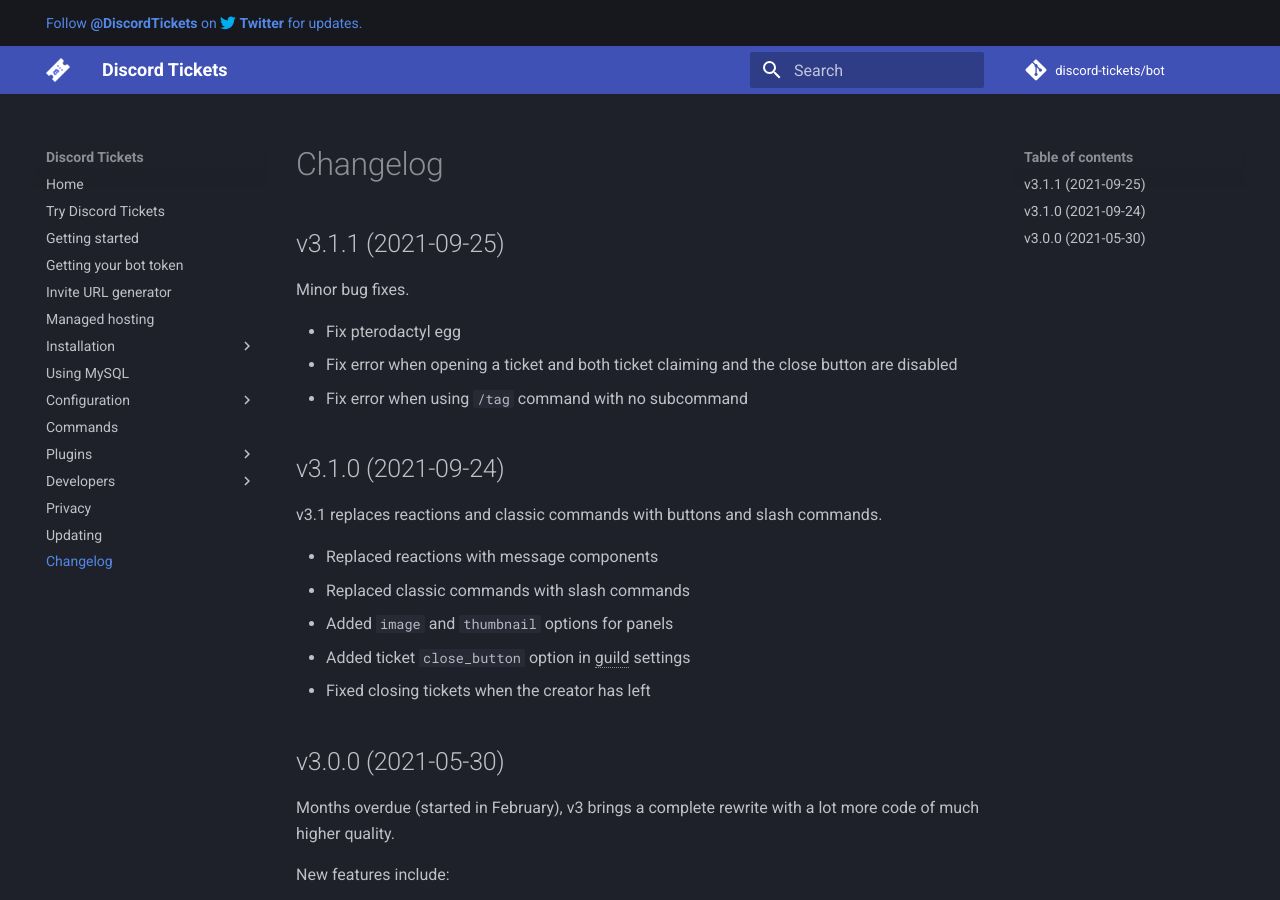
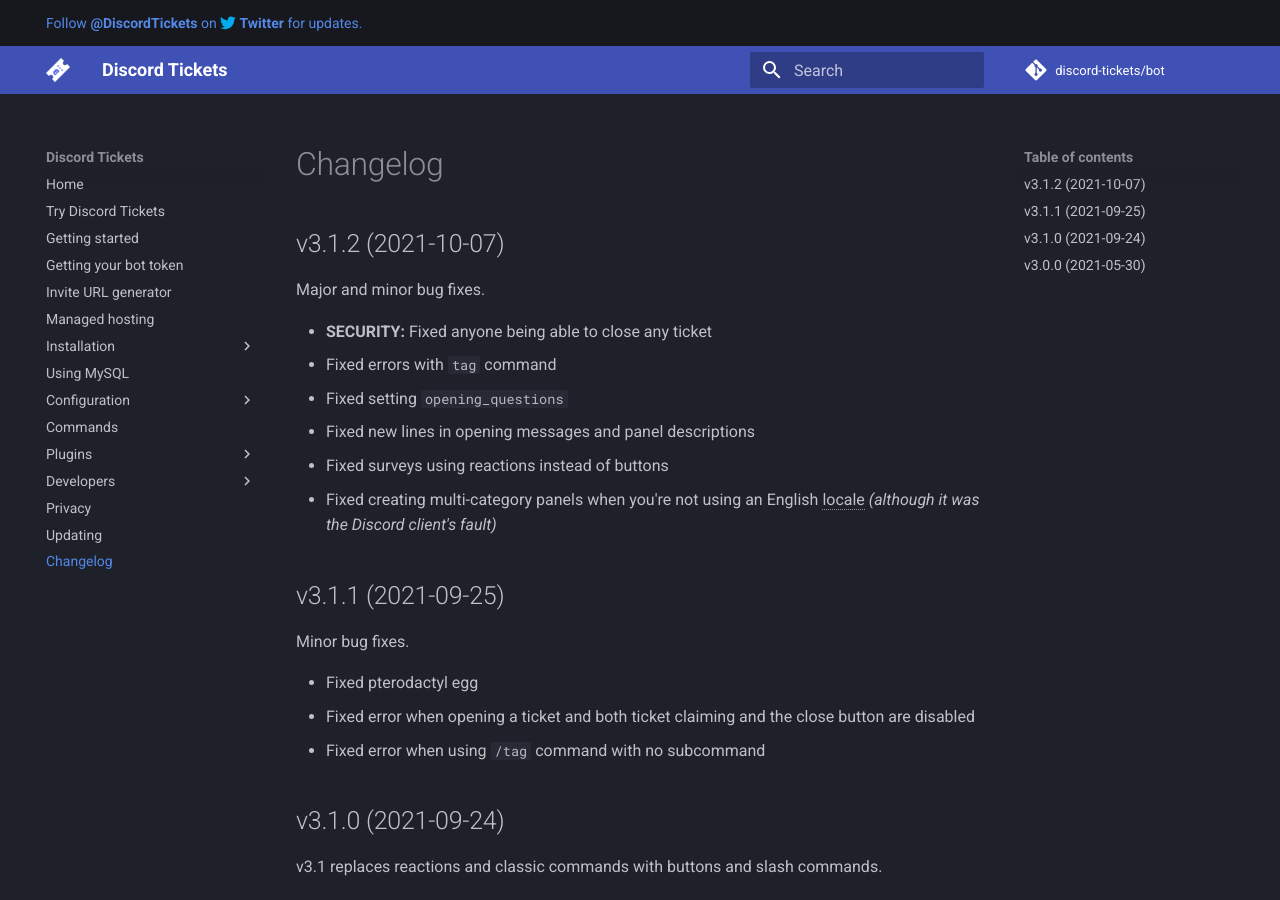
Before and after one commit to discord-tickets/docs, an MkDocs documentation site: the page built from docs/changelog.md, in a window 1280 px wide and 900 px high. Built offline with MkDocs 1.6.1 and Material for MkDocs 9.7.7, drawn with Linux system fonts in a browser that asks for light colours; comment, search, counter and statistics services are not loaded.

Commit message:
Update changelog

```diff
--- a/docs/changelog.md
+++ b/docs/changelog.md
@@ -4,13 +4,24 @@
 	NOTE: MOST RECENT SHOULD BE AT THE TOP!
 -->
 
+## v3.1.2 (2021-10-07)
+
+Major and minor bug fixes.
+
+- **SECURITY:** Fixed anyone being able to close any ticket
+- Fixed errors with `tag` command
+- Fixed setting `opening_questions`
+- Fixed new lines in opening messages and panel descriptions
+- Fixed surveys using reactions instead of buttons
+- Fixed creating multi-category panels when you're not using an English locale *(although it was the Discord client's fault)*
+
 ## v3.1.1 (2021-09-25)
 
 Minor bug fixes.
 
-- Fix pterodactyl egg
-- Fix error when opening a ticket and both ticket claiming and the close button are disabled
-- Fix error when using `/tag` command with no subcommand
+- Fixed pterodactyl egg
+- Fixed error when opening a ticket and both ticket claiming and the close button are disabled
+- Fixed error when using `/tag` command with no subcommand
 
 
 ## v3.1.0 (2021-09-24)
```
